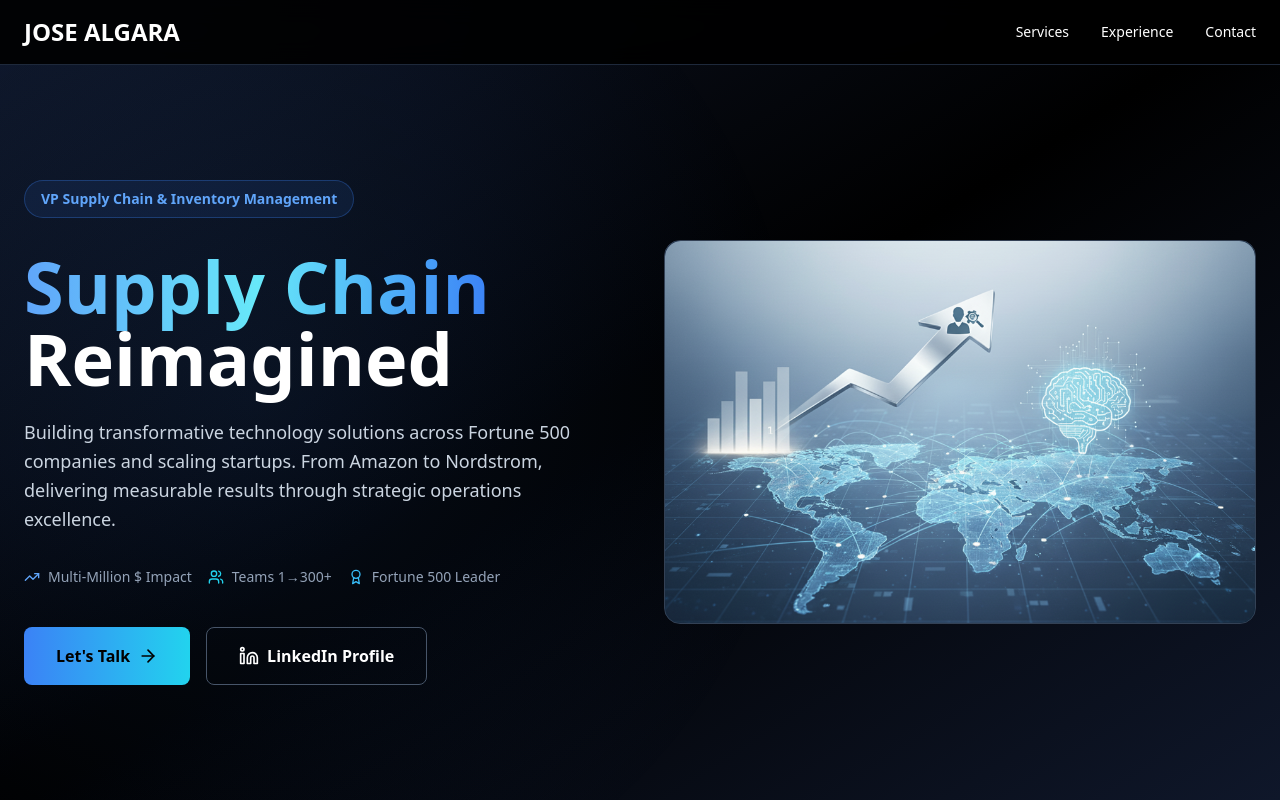
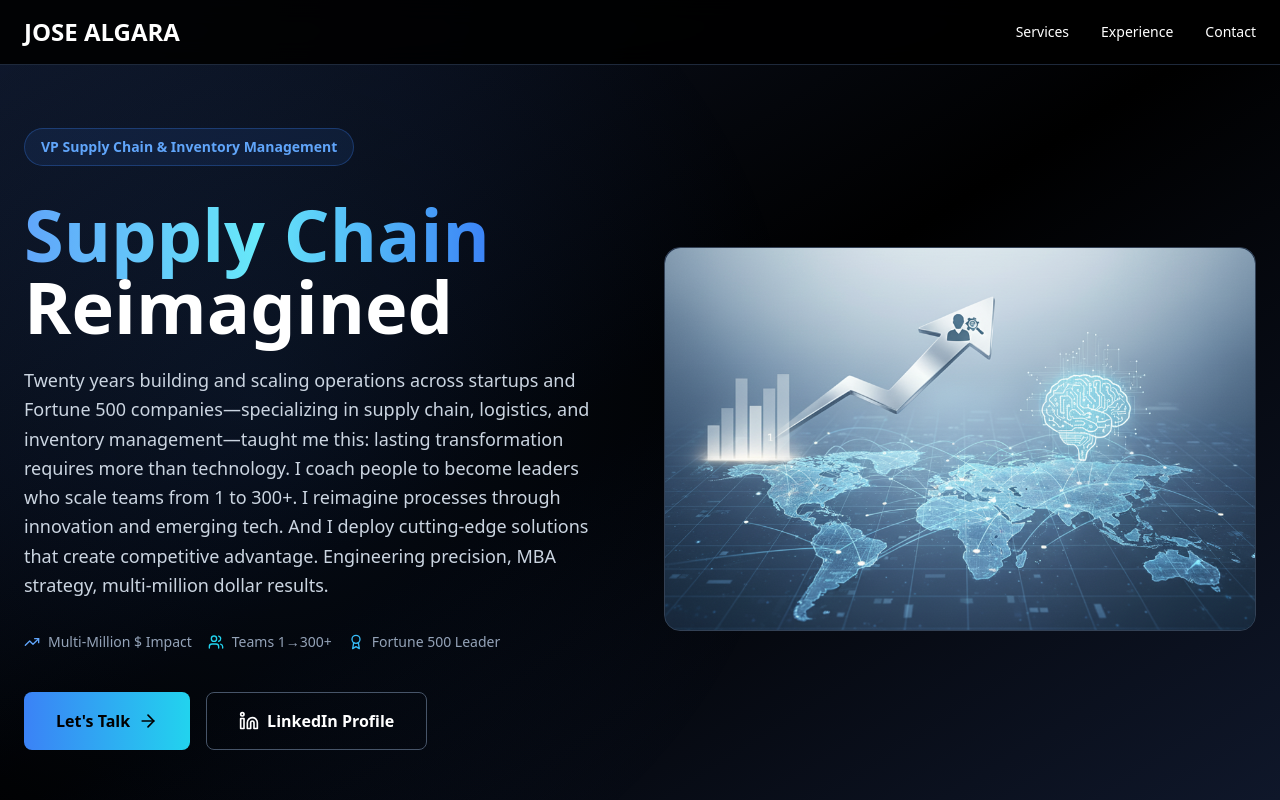
Before and after one commit to josealgara-design/josealgara-portfolio, a Next.js app: page / in a window 1280 px wide. Shown: the top 800 px of the page. Built offline with nearby package versions, Linux system fonts and the light colour scheme.

Commit message:
Update page.js

```diff
--- a/app/page.js
+++ b/app/page.js
@@ -142,7 +142,7 @@ export default function Portfolio() {
                 <br /><span className="text-white">Reimagined</span>
               </h1>
               <p className="text-lg text-slate-300 leading-relaxed">
-                Building transformative technology solutions across Fortune 500 companies and scaling startups. From Amazon to Nordstrom, delivering measurable results through strategic operations excellence.
+                Twenty years building and scaling operations across startups and Fortune 500 companies—specializing in supply chain, logistics, and inventory management—taught me this: lasting transformation requires more than technology. I coach people to become leaders who scale teams from 1 to 300+. I reimagine processes through innovation and emerging tech. And I deploy cutting-edge solutions that create competitive advantage. Engineering precision, MBA strategy, multi-million dollar results.
               </p>
               <div className="flex flex-wrap gap-4 pt-2">
                 <div className="flex items-center gap-2 text-sm text-slate-400">
```
